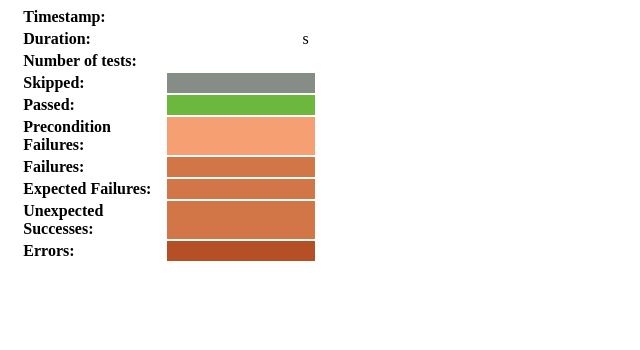
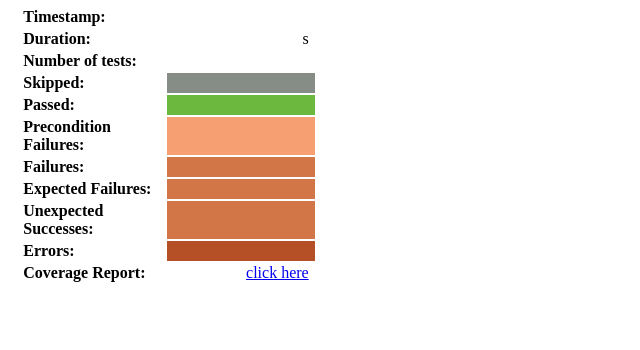
Before and after one commit to anfema/anfema-django-testutils, a Django app: template anfema_django_testutils/templates/test-results-template.html in a window 1280 px wide. Shown: the part 81-431 px from the top of the page, without its empty margins (0-640 px from the left). Run offline with Django 3.2, Linux system fonts and the light colour scheme; the template is opened without the code that fills it, so the values that code supplies are empty; some libraries are stand-ins or nearby versions.

Commit message:
Add link to coverage report
Closes #7

```diff
--- a/anfema_django_testutils/templates/test-results-template.html
+++ b/anfema_django_testutils/templates/test-results-template.html
@@ -52,6 +52,12 @@
                         <th>Errors:</th>
                         <td style=background-color:var(--error);width:50%;>{{ summary.error }}</td>
                     </tr>
+                    <tr>
+                        <th>Coverage Report:</th>
+                        <td>
+                            <a href="coverage/index.html">click here</a>
+                        </td>
+                    </tr>
                 </table>
             </div>
             <div class="container">
@@ -62,9 +68,13 @@
                                 <tr>
                                     <th>{{ testcase }}</th>
                                     <th>Duration</th>
-                                    <th>Result</th>
                                     <th>
-                                        <button class="btn-testcase-details">&ctdot;</button>
+                                        Result
+                                    </th>
+                                    <th>
+                                        <button class="btn-testcase-details">
+                                            &ctdot;
+                                        </button>
                                     </th>
                                 </tr>
                                 <tr>
```
